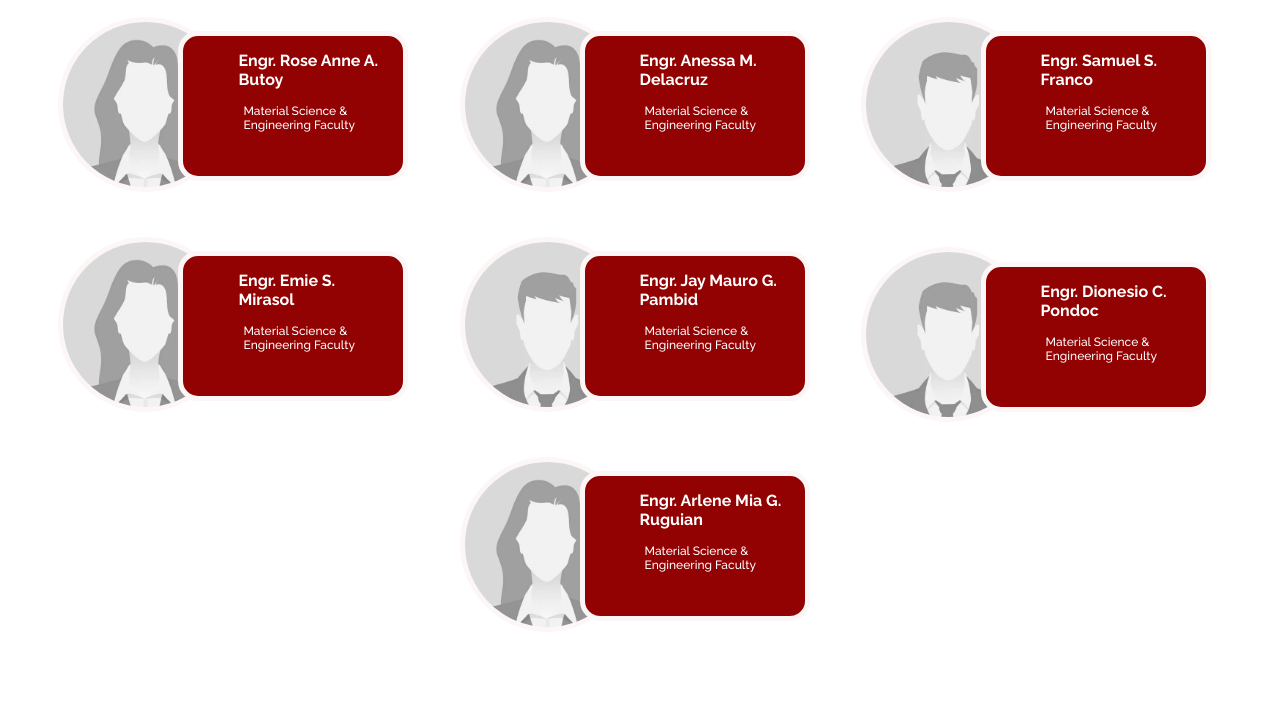
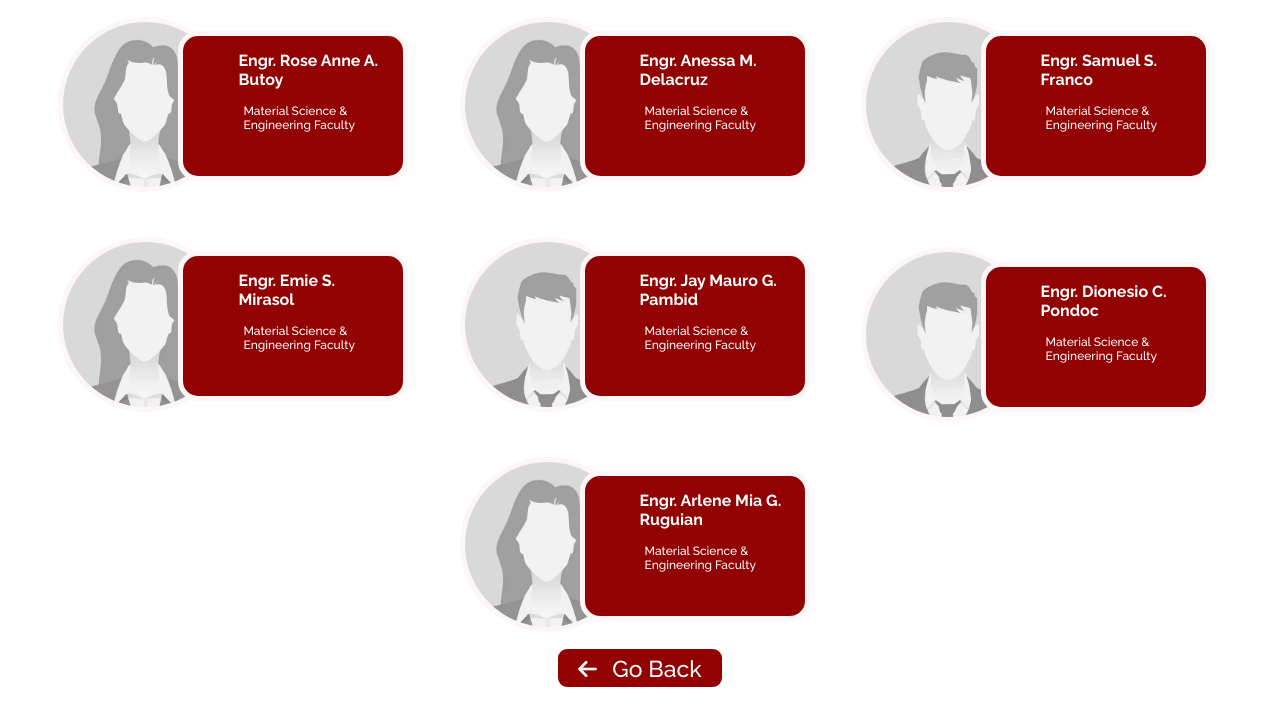
Before and after one commit to Adraster/coe-departments-info, a plain HTML site: page mse_department_main.html in a window 1280 px wide. Shown: the part 1164-1884 px from the top of the page. Before the commit the page ends 1810 px from the top, so only its background shows below. Drawn offline with Linux system fonts and the light colour scheme.

Commit message:
Add files via upload

```diff
--- a/mse_department_main.html
+++ b/mse_department_main.html
@@ -208,6 +208,10 @@
             </div>
         </div>
     </section>
+    <div class="buttoncontainer">
+        <button class="button button1" onclick="location='index.html'" type="button"><img class="buttonarrow"
+                src="assets/arrow_left.png" alt="arrow_left.png">Go Back</button>
+    </div>
 </body>
 
 </html>
```
